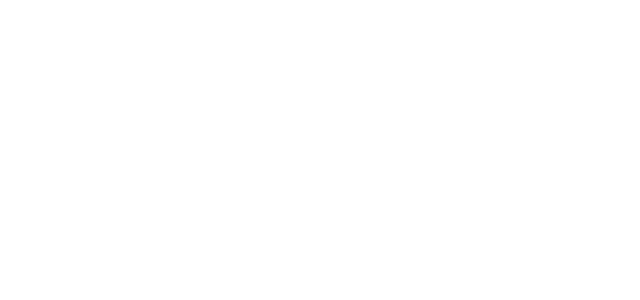
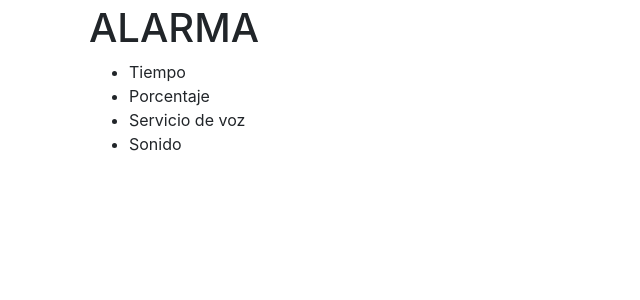
Before and after one commit to sofiamejiamuro/caragadores-electricos, a React (Create React App) app: page /Alarma in a window 1280 px wide. Shown: the top 300 px of the page, without its empty margins (0-640 px from the left). Built offline with nearby package versions, Linux system fonts and the light colour scheme.

Commit message:
Vistas Alarma y Servicio de voz

```diff
--- a/package.json
+++ b/package.json
@@ -3,8 +3,11 @@
   "version": "0.1.0",
   "private": true,
   "dependencies": {
+    "bootstrap": "^4.3.1",
     "react": "^16.12.0",
     "react-dom": "^16.12.0",
+    "react-router": "^5.1.2",
+    "react-router-dom": "^5.1.2",
     "react-scripts": "3.2.0"
   },
   "scripts": {
--- a/src/App.js
+++ b/src/App.js
@@ -4,6 +4,8 @@ import {BrowserRouter as Router, Route} from 'react-router-dom';
 import 'bootstrap/dist/css/bootstrap.min.css';
 // import Navigation from './components/Navigation';
 import Map from './views/Map';
+import Alarma from './views/Alarma';
+import ServicioVoz from './views/Servicio-voz';
 
 function App() {
   return (
@@ -14,6 +16,9 @@ function App() {
         <Route path="/Map" component={Map}/>
         {/* <Route path="/create" component={CreateNote}/>
         <Route path="/user" component={CreateUser}/> */}
+        <Route path="/Alarma" component={Alarma}/>
+        <Route path="/Servicio-voz" component={ServicioVoz}/>
+
       </div>
     </Router>
   );
--- /dev/null
+++ b/src/views/Alarma.js
@@ -0,0 +1,37 @@
+import React from 'react';
+
+
+
+class Alarma extends React.Component {
+  constructor (props){
+      super(props)
+          this.state={
+              configuraciones:[
+                  "Tiempo",
+                  "Porcentaje",
+                  "Servicio de voz",
+                  "Sonido",
+
+              ]
+
+      }
+  }
+
+    render (){
+
+        return(
+            <div className="container">
+
+            <h1>ALARMA</h1>
+
+            <ul>
+                {this.state.configuraciones.map (configuraciones => <li>{configuraciones}</li>)}
+            </ul>
+
+
+
+            </div>
+        );
+    }
+}
+export default Alarma;
--- /dev/null
+++ b/src/views/Servicio-voz.js
@@ -0,0 +1,15 @@
+import React from 'react';
+
+class ServicioVoz extends React.Component{
+render () {
+    return(
+
+        <div className="container">
+            <h1>Servicio de voz</h1>
+            <p>Aquí ponemos el texto </p>
+
+         </div>
+    );
+}
+}
+export default ServicioVoz;
```
Also changed, not shown: 1 other file (tests, documents, lock files or other folders).
